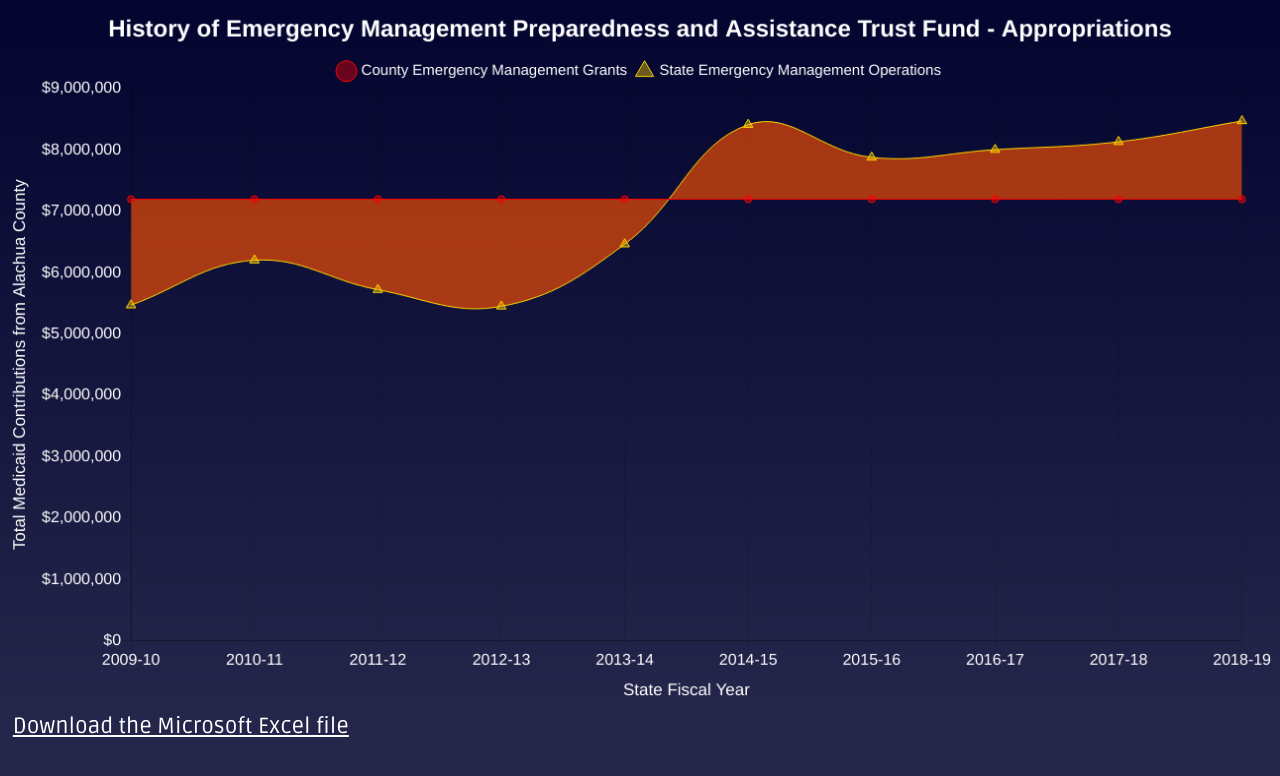
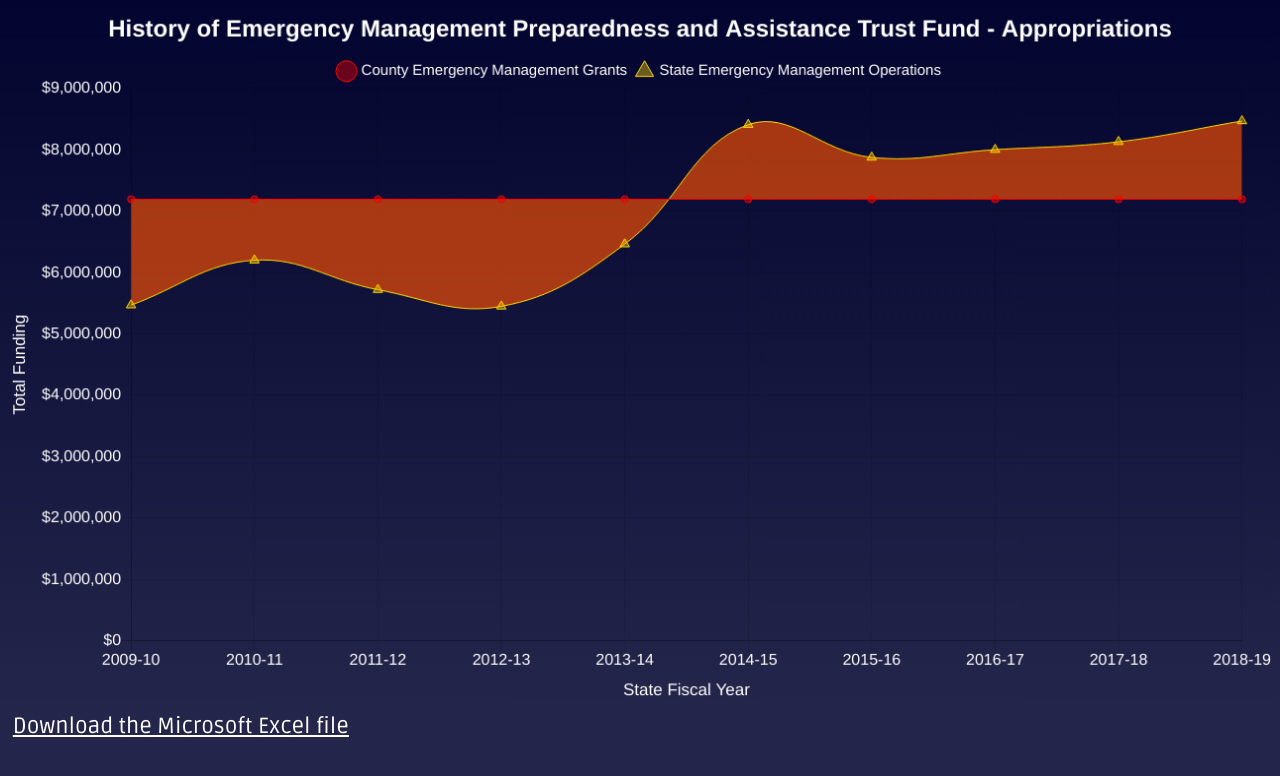
Before and after one commit to FloridaAssociationofCounties/empatf, a plain HTML site: page index.html in a window 1280 px wide. Drawn offline with nearby package versions, Linux system fonts and the light colour scheme.

Commit message:
Update index.html

```diff
--- a/index.html
+++ b/index.html
@@ -76,7 +76,7 @@
         legend: { display: true, labels: { fontColor: "white", fontSize: 15, usePointStyle: true } },
         scales: {
         	xAxes: [{ stacked: false, scaleLabel: { display: true, labelString: 'State Fiscal Year', fontSize: 17, fontColor: "white" }, ticks: { fontColor: "white", fontSize: 16 } }],
-          yAxes: [{ stacked: false, scaleLabel: { display: true, labelString: 'Total Medicaid Contributions from Alachua County', fontSize: 17, fontColor: "white" },
+          yAxes: [{ stacked: false, scaleLabel: { display: true, labelString: 'Total Funding', fontSize: 17, fontColor: "white" },
                     ticks: { beginAtZero: true,
                              fontColor: "white",
                              fontSize: 16,
```
